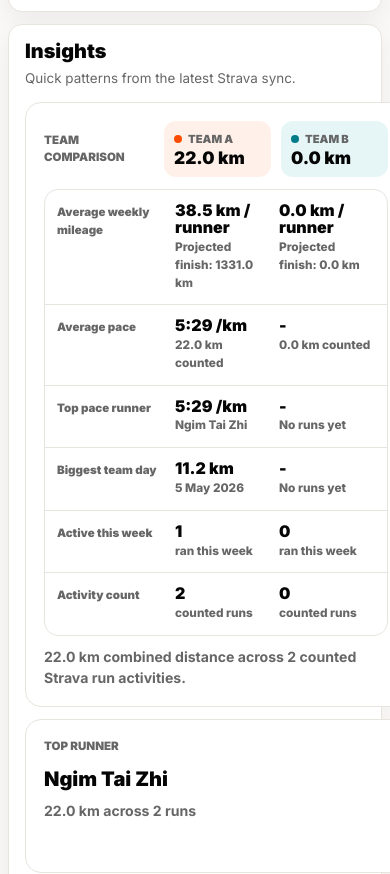
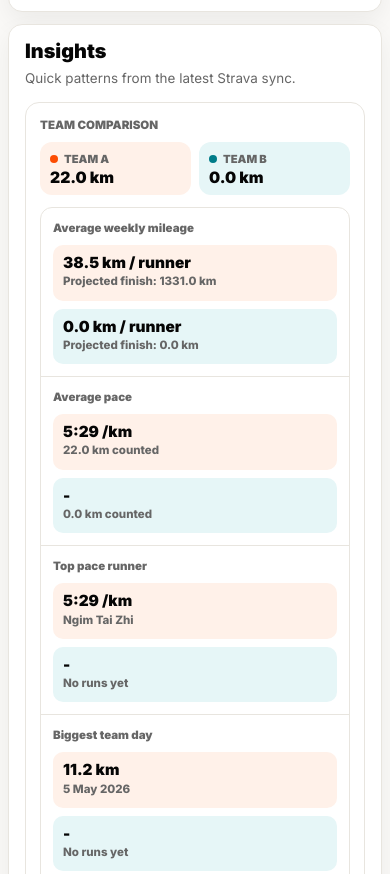
Before and after one commit to breadlover97/running-challenge, a plain HTML site: page index.html in a window 390 px wide. Shown: the part 1231-2105 px from the top of the page. Drawn offline with Linux system fonts and the light colour scheme.

Commit message:
Improve mobile insights layout

```diff
--- a/styles.css
+++ b/styles.css
@@ -959,7 +959,9 @@ code {
 }
 
 .insight-card {
+  min-width: 0;
   min-height: 154px;
+  box-sizing: border-box;
   padding: 18px;
   border: 1px solid var(--line);
   border-radius: 16px;
@@ -991,6 +993,7 @@ code {
 
 .insight-board-card {
   grid-column: 1 / -1;
+  overflow: hidden;
 }
 
 .insight-board-head {
@@ -1048,6 +1051,7 @@ code {
 
 .insight-board {
   display: grid;
+  min-width: 0;
   border: 1px solid var(--line);
   border-radius: 14px;
 }
@@ -1083,10 +1087,12 @@ code {
 }
 
 .insight-board-value strong {
+  overflow-wrap: anywhere;
   font-size: 1rem;
 }
 
 .insight-board-value small {
+  overflow-wrap: anywhere;
   color: var(--muted);
   font-size: 0.74rem;
   font-weight: 800;
@@ -1482,13 +1488,63 @@ code {
     grid-template-columns: 1fr;
   }
 
-  .insight-board-head,
+  .insight-card {
+    min-height: 0;
+    padding: 14px;
+    border-radius: 14px;
+  }
+
+  .insight-board-head {
+    grid-template-columns: 1fr;
+    gap: 8px;
+  }
+
+  .insight-board-head > div {
+    display: grid;
+    grid-template-columns: repeat(2, minmax(0, 1fr));
+    gap: 8px;
+  }
+
+  .insight-board-team {
+    min-width: 0;
+    padding: 9px 10px;
+  }
+
+  .insight-board-team strong {
+    font-size: 0.98rem;
+  }
+
+  .insight-board {
+    border-radius: 12px;
+  }
+
   .insight-board-row {
-    grid-template-columns: minmax(110px, 0.9fr) repeat(2, minmax(96px, 1fr));
-  }
-
-  .insight-board-row {
+    grid-template-columns: 1fr;
     gap: 8px;
+    padding: 12px;
+  }
+
+  .insight-board-row > span {
+    font-size: 0.72rem;
+  }
+
+  .insight-board-value {
+    gap: 2px;
+    padding: 10px;
+    border-radius: 10px;
+    background: var(--team-a-soft);
+  }
+
+  .insight-board-value:nth-child(3) {
+    background: var(--team-b-soft);
+  }
+
+  .insight-board-value strong {
+    font-size: 0.96rem;
+  }
+
+  .insight-board-value small {
+    font-size: 0.72rem;
   }
 
   .team-card {
```
